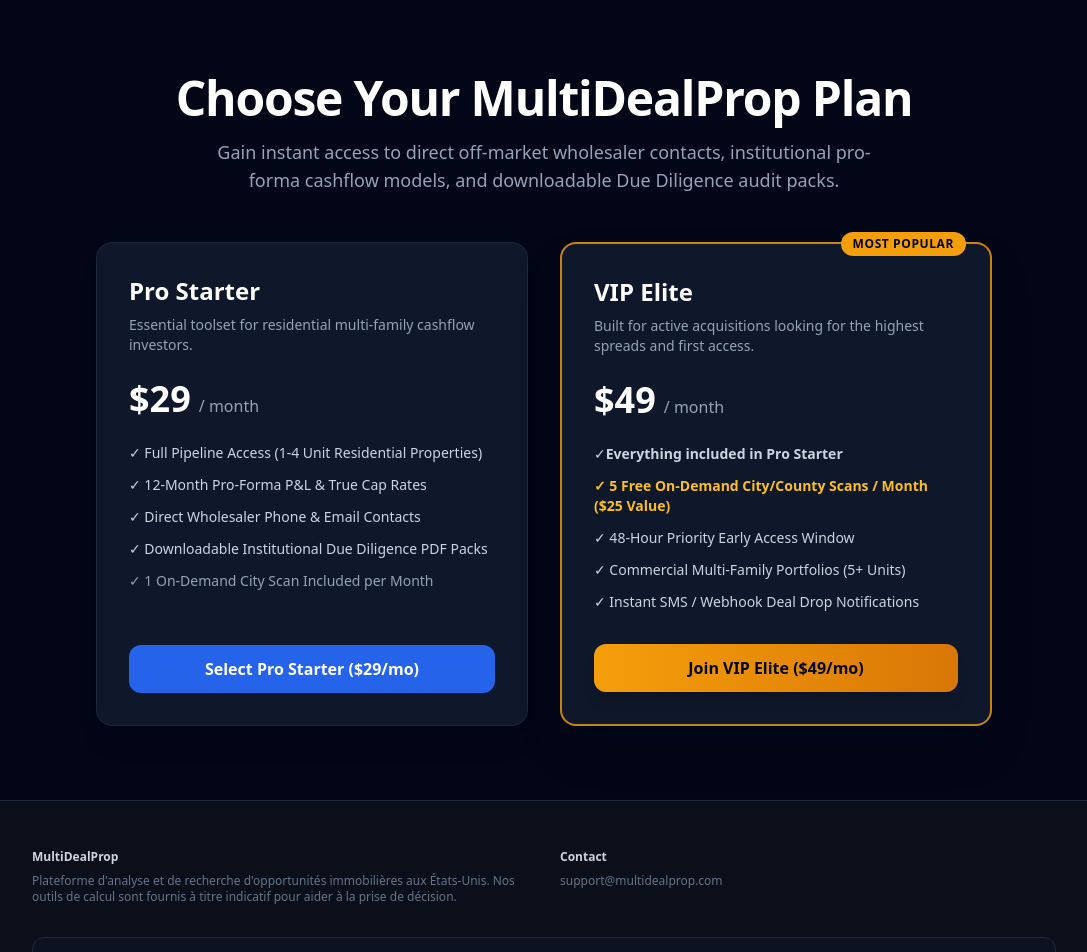
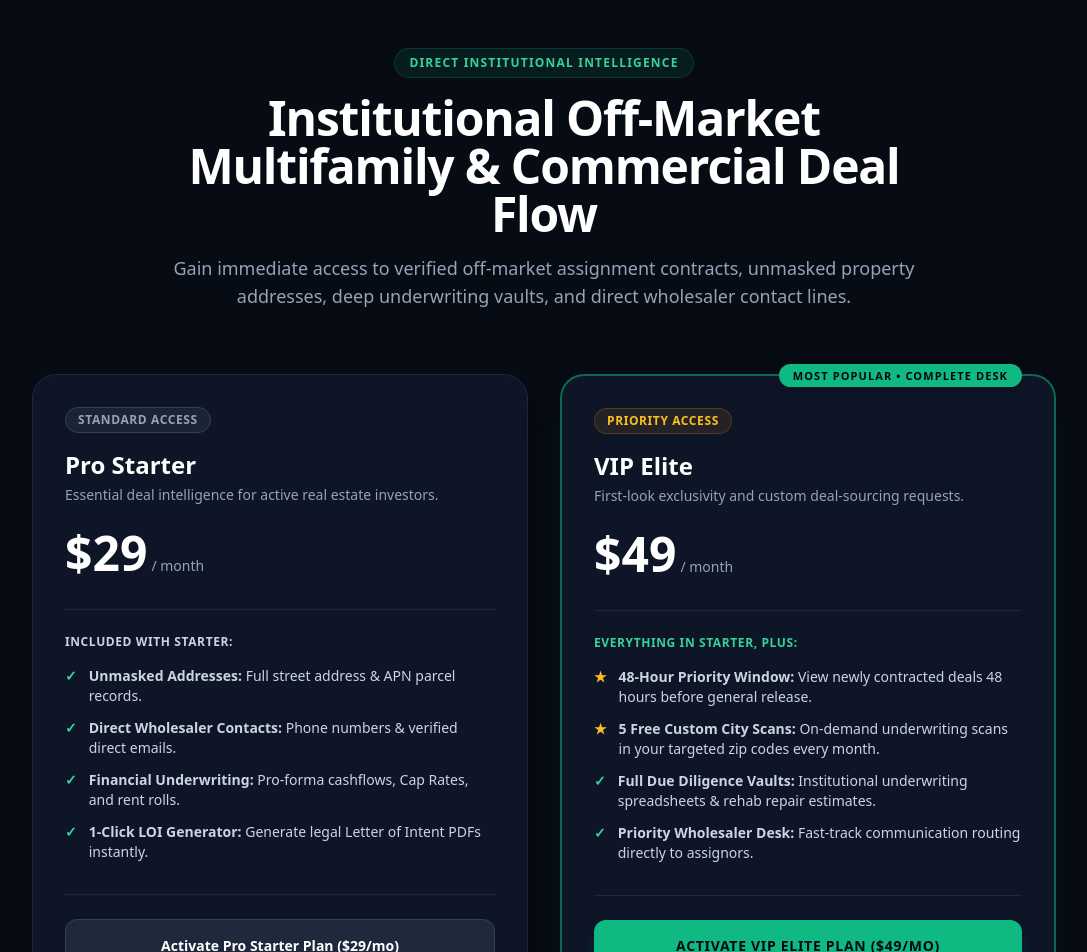
Before and after one commit to MultiDeal/multidealprop, a Next.js app: page /vip in a window 1280 px wide. Shown: the top 952 px of the page, without its empty margins (96-1183 px from the left). Built offline with nearby package versions, Linux system fonts and the light colour scheme.

Commit message:
Refactor VIP page component and checkout logic

```diff
--- a/src/app/vip/page.tsx
+++ b/src/app/vip/page.tsx
@@ -1,167 +1,277 @@
 'use client';
 
-import React, { useState, useEffect, Suspense } from 'react';
+import React, { Suspense, useState } from 'react';
 import { useSearchParams } from 'next/navigation';
 import Link from 'next/link';
 
 function VipContent() {
   const searchParams = useSearchParams();
   const isSuccess = searchParams.get('success') === 'true';
-  const isCanceled = searchParams.get('canceled') === 'true';
+  const [loadingPlan, setLoadingPlan] = useState<string | null>(null);
 
-  const [loadingPlan, setLoadingPlan] = useState<string | null>(null);
-  const [currentTier, setCurrentTier] = useState<string>('starter');
-
-  useEffect(() => {
-    if (isSuccess && typeof window !== 'undefined') {
-      const selectedPlan = localStorage.getItem('pending_tier') || 'starter';
-      localStorage.setItem('multideal_tier', selectedPlan);
-      localStorage.setItem('multideal_vip', 'true');
-
-      // If VIP Elite, initialize 5 free monthly scan credits
-      if (selectedPlan === 'vip') {
-        localStorage.setItem('multideal_scan_credits', '5');
-      } else {
-        localStorage.setItem('multideal_scan_credits', '1');
-      }
-
-      setCurrentTier(selectedPlan);
-    }
-  }, [isSuccess]);
-
-  const handleCheckout = async (planKey: 'starter_29' | 'vip_49') => {
+  const handleCheckout = async (tier: 'starter' | 'vip') => {
     try {
-      setLoadingPlan(planKey);
-      if (typeof window !== 'undefined') {
-        localStorage.setItem('pending_tier', planKey === 'starter_29' ? 'starter' : 'vip');
-      }
-
-      const res = await fetch('/api/checkout/vip', {
+      setLoadingPlan(tier);
+      const res = await fetch('/api/stripe/checkout', {
         method: 'POST',
         headers: { 'Content-Type': 'application/json' },
-        body: JSON.stringify({ plan: planKey }),
+        body: JSON.stringify({ tier }),
       });
 
       const data = await res.json();
       if (data.url) {
         window.location.href = data.url;
       } else {
-        alert(data.error || 'Checkout initialization failed. Please try again.');
+        alert('Unable to initiate checkout. Please try again.');
+        setLoadingPlan(null);
       }
-    } catch (err: any) {
-      alert('An unexpected error occurred: ' + err.message);
-    } finally {
+    } catch (err) {
+      console.error('Checkout error:', err);
+      alert('A network error occurred.');
       setLoadingPlan(null);
     }
   };
 
-  if (isSuccess) {
-    const isElite = currentTier === 'vip';
   return (
-      <div className="max-w-xl w-full bg-slate-900 border border-emerald-500/40 rounded-3xl p-8 text-center shadow-2xl">
-        <div className="w-16 h-16 bg-emerald-500/10 border border-emerald-500/30 text-emerald-400 rounded-full flex items-center justify-center mx-auto mb-6 text-3xl">
+    <div className="min-h-screen bg-[#070b14] text-slate-100 py-12 px-4 sm:px-6 lg:px-8">
+      <div className="max-w-6xl mx-auto">
+
+        {/* Post-Purchase Success Alert Banner */}
+        {isSuccess && (
+          <div className="mb-12 p-6 sm:p-8 bg-[#0d1527] border-2 border-emerald-500/40 rounded-2xl shadow-2xl shadow-emerald-950/40 relative overflow-hidden animate-in fade-in slide-in-from-top-4 duration-500">
+            <div className="flex flex-col md:flex-row items-start md:items-center gap-5">
+              <div className="w-12 h-12 rounded-2xl bg-emerald-500/10 border border-emerald-500/30 text-emerald-400 flex items-center justify-center font-black text-2xl shrink-0">
                 ✓
               </div>
-        <span className="inline-block bg-emerald-500/10 text-emerald-400 border border-emerald-500/20 text-xs font-bold px-4 py-1.5 rounded-full mb-4 uppercase tracking-wider">
-          {isElite ? '🎉 VIP Elite Plan ($49/mo) Active' : '🎉 Pro Starter Plan ($29/mo) Active'}
+              <div className="flex-1">
+                <div className="flex items-center gap-2">
+                  <span className="text-[11px] font-extrabold uppercase tracking-widest text-emerald-400 bg-emerald-500/10 px-3 py-1 rounded-full border border-emerald-500/20">
+                    Payment Confirmed
                   </span>
-        <h2 className="text-3xl font-extrabold text-white mb-3">Welcome Aboard!</h2>
-        <p className="text-slate-300 mb-6 text-sm leading-relaxed">
-          Your <strong>{isElite ? 'VIP Elite' : 'Pro Starter'}</strong> membership is active. All institutional underwriting dossiers, exact street addresses, and direct wholesaler contacts are unlocked.
-          {isElite && ' You also have 5 complimentary custom market scans available each month!'}
+                </div>
+
+                <h2 className="text-xl sm:text-2xl font-black text-white mt-2">
+                  Welcome to MultiDealProp Intelligence Desk!
+                </h2>
+
+                <p className="text-slate-300 text-sm mt-1 leading-relaxed">
+                  Your membership account is now fully active. An official confirmation email with your direct access details has been dispatched from <span className="text-white font-mono bg-slate-800 px-2 py-0.5 rounded text-xs border border-slate-700">deals@multidealprop.com</span>.
                 </p>
-        <div className="space-y-3">
+
+                {/* Yahoo / Outlook / Spam Delivery Guidance */}
+                <div className="mt-4 p-4 bg-amber-500/10 border border-amber-500/30 rounded-xl">
+                  <p className="text-xs text-amber-300 font-bold uppercase tracking-wider mb-1 flex items-center gap-2">
+                    <span>⚠️</span> Important Notice for Yahoo, Hotmail & Outlook Users:
+                  </p>
+                  <p className="text-xs text-slate-300 leading-relaxed">
+                    If our confirmation email landed in your <strong>Spam or Junk folder</strong>, links and buttons will remain disabled by your email provider. Please open the email and click <strong>"Not Spam"</strong> (or move it to your Primary Inbox) to unlock the live feed button and guarantee receipt of instant deal alerts.
+                  </p>
+                </div>
+
+                <div className="mt-5 flex flex-wrap gap-3">
                   <Link
                     href="/deals"
-            className="inline-block w-full bg-gradient-to-r from-emerald-500 to-teal-500 hover:from-emerald-400 hover:to-teal-400 text-slate-950 font-extrabold py-3.5 px-6 rounded-xl transition shadow-lg text-sm"
+                    className="inline-block bg-emerald-500 hover:bg-emerald-400 text-slate-950 font-black text-xs uppercase tracking-wider px-6 py-3.5 rounded-xl transition duration-200 shadow-lg shadow-emerald-500/20"
                   >
-            🚀 View Unlocked Live Deals Feed
+                    Access Live Deals Feed &rarr;
                   </Link>
-          {isElite && (
-            <Link
-              href="/request-city"
-              className="inline-block w-full bg-[#131d36] hover:bg-[#1a2747] text-sky-400 border border-slate-700 font-bold py-3 px-6 rounded-xl transition text-xs"
-            >
-              📍 Launch a Target Market Scan (5 Credits Available)
-            </Link>
-          )}
                 </div>
               </div>
-    );
-  }
-
-  return (
-    <div className="max-w-4xl mx-auto text-center">
-      {isCanceled && (
-        <div className="mb-6 bg-rose-500/10 border border-rose-500/30 text-rose-300 px-4 py-3 rounded-xl text-sm">
-          Payment process was canceled. You can select your plan below.
+            </div>
           </div>
         )}
 
-      <h1 className="text-4xl font-extrabold tracking-tight sm:text-5xl mb-4">
-        Choose Your MultiDealProp Plan
+        {/* Header Section */}
+        <div className="text-center max-w-3xl mx-auto mb-16">
+          <span className="text-xs font-bold text-emerald-400 uppercase tracking-widest bg-emerald-500/10 border border-emerald-500/20 px-3.5 py-1.5 rounded-full inline-block mb-4">
+            Direct Institutional Intelligence
+          </span>
+          <h1 className="text-3xl sm:text-5xl font-black text-white tracking-tight leading-tight">
+            Institutional Off-Market Multifamily & Commercial Deal Flow
           </h1>
-      <p className="text-base sm:text-lg text-slate-400 mb-12 max-w-2xl mx-auto">
-        Gain instant access to direct off-market wholesaler contacts, institutional pro-forma cashflow models, and downloadable Due Diligence audit packs.
+          <p className="mt-4 text-slate-400 text-base sm:text-lg leading-relaxed">
+            Gain immediate access to verified off-market assignment contracts, unmasked property addresses, deep underwriting vaults, and direct wholesaler contact lines.
           </p>
+        </div>
 
-      <div className="grid md:grid-cols-2 gap-8 text-left">
-        {/* Pro Starter - $29 */}
-        <div className="bg-slate-900 border border-slate-800 rounded-2xl p-8 flex flex-col justify-between shadow-xl">
+        {/* Pricing Matrix */}
+        <div className="grid grid-cols-1 lg:grid-cols-2 gap-8 max-w-5xl mx-auto items-stretch">
+
+          {/* Plan 1: Pro Starter */}
+          <div className="bg-[#0d1527] border border-slate-800 rounded-3xl p-8 flex flex-col justify-between hover:border-slate-700 transition duration-200 shadow-xl">
             <div>
-            <h3 className="text-2xl font-bold text-white mb-2">Pro Starter</h3>
-            <p className="text-slate-400 text-sm mb-6">Essential toolset for residential multi-family cashflow investors.</p>
-            <div className="flex items-baseline mb-6">
-              <span className="text-4xl font-extrabold">$29</span>
-              <span className="text-slate-400 ml-2">/ month</span>
+              <div className="flex justify-between items-center mb-4">
+                <span className="text-xs font-bold text-slate-400 uppercase tracking-wider bg-slate-800/80 px-3 py-1 rounded-full border border-slate-700">
+                  Standard Access
+                </span>
               </div>
-            <ul className="space-y-3 text-slate-300 text-sm mb-8">
-              <li className="flex items-center">✓ Full Pipeline Access (1-4 Unit Residential Properties)</li>
-              <li className="flex items-center">✓ 12-Month Pro-Forma P&L & True Cap Rates</li>
-              <li className="flex items-center">✓ Direct Wholesaler Phone & Email Contacts</li>
-              <li className="flex items-center">✓ Downloadable Institutional Due Diligence PDF Packs</li>
-              <li className="flex items-center text-slate-400">✓ 1 On-Demand City Scan Included per Month</li>
+              <h3 className="text-2xl font-black text-white">Pro Starter</h3>
+              <p className="text-slate-400 text-sm mt-1">Essential deal intelligence for active real estate investors.</p>
+
+              <div className="mt-6 flex items-baseline gap-1">
+                <span className="text-4xl sm:text-5xl font-black text-white">$29</span>
+                <span className="text-slate-400 text-sm font-medium">/ month</span>
+              </div>
+
+              <div className="mt-8 border-t border-slate-800 pt-6">
+                <p className="text-xs font-bold text-slate-300 uppercase tracking-wider mb-4">Included with Starter:</p>
+                <ul className="space-y-3 text-sm text-slate-300">
+                  <li className="flex items-start gap-3">
+                    <span className="text-emerald-400 font-bold shrink-0">✓</span>
+                    <span><strong>Unmasked Addresses:</strong> Full street address & APN parcel records.</span>
+                  </li>
+                  <li className="flex items-start gap-3">
+                    <span className="text-emerald-400 font-bold shrink-0">✓</span>
+                    <span><strong>Direct Wholesaler Contacts:</strong> Phone numbers & verified direct emails.</span>
+                  </li>
+                  <li className="flex items-start gap-3">
+                    <span className="text-emerald-400 font-bold shrink-0">✓</span>
+                    <span><strong>Financial Underwriting:</strong> Pro-forma cashflows, Cap Rates, and rent rolls.</span>
+                  </li>
+                  <li className="flex items-start gap-3">
+                    <span className="text-emerald-400 font-bold shrink-0">✓</span>
+                    <span><strong>1-Click LOI Generator:</strong> Generate legal Letter of Intent PDFs instantly.</span>
+                  </li>
                 </ul>
               </div>
+            </div>
+
+            <div className="mt-8 pt-6 border-t border-slate-800">
               <button
-            onClick={() => handleCheckout('starter_29')}
-            disabled={loadingPlan !== null}
-            className="w-full bg-blue-600 hover:bg-blue-500 disabled:opacity-50 text-white font-semibold py-3 px-6 rounded-xl transition cursor-pointer"
+                onClick={() => handleCheckout('starter')}
+                disabled={loadingPlan === 'starter'}
+                className="w-full bg-slate-800 hover:bg-slate-700 text-white font-bold text-sm py-4 rounded-xl transition duration-200 border border-slate-700 disabled:opacity-50"
               >
-            {loadingPlan === 'starter_29' ? 'Redirecting to Checkout...' : 'Select Pro Starter ($29/mo)'}
+                {loadingPlan === 'starter' ? 'Connecting to Stripe...' : 'Activate Pro Starter Plan ($29/mo)'}
               </button>
             </div>
+          </div>
 
-        {/* VIP Elite - $49 */}
-        <div className="bg-slate-900 border-2 border-amber-500/80 rounded-2xl p-8 flex flex-col justify-between shadow-2xl relative">
-          <span className="absolute -top-3 right-6 bg-amber-500 text-slate-950 text-xs font-bold uppercase tracking-wider py-1 px-3 rounded-full">
-            Most Popular
+          {/* Plan 2: VIP Elite */}
+          <div className="bg-[#0d1527] border-2 border-emerald-500/50 rounded-3xl p-8 flex flex-col justify-between relative hover:border-emerald-400 transition duration-200 shadow-2xl shadow-emerald-950/30">
+            <div className="absolute -top-3.5 right-8">
+              <span className="bg-emerald-500 text-slate-950 text-[11px] font-black uppercase tracking-widest px-3.5 py-1 rounded-full shadow-lg">
+                Most Popular • Complete Desk
               </span>
+            </div>
+
             <div>
-            <h3 className="text-2xl font-bold text-white mb-2">VIP Elite</h3>
-            <p className="text-slate-400 text-sm mb-6">Built for active acquisitions looking for the highest spreads and first access.</p>
-            <div className="flex items-baseline mb-6">
-              <span className="text-4xl font-extrabold">$49</span>
-              <span className="text-slate-400 ml-2">/ month</span>
+              <div className="flex justify-between items-center mb-4">
+                <span className="text-xs font-bold text-amber-400 uppercase tracking-wider bg-amber-500/10 px-3 py-1 rounded-full border border-amber-500/20">
+                  Priority Access
+                </span>
               </div>
-            <ul className="space-y-3 text-slate-300 text-sm mb-8">
-              <li className="flex items-center">✓ <strong>Everything included in Pro Starter</strong></li>
-              <li className="flex items-center text-amber-400 font-bold">
-                ✓ 5 Free On-Demand City/County Scans / Month ($25 Value)
+              <h3 className="text-2xl font-black text-white">VIP Elite</h3>
+              <p className="text-slate-400 text-sm mt-1">First-look exclusivity and custom deal-sourcing requests.</p>
+
+              <div className="mt-6 flex items-baseline gap-1">
+                <span className="text-4xl sm:text-5xl font-black text-white">$49</span>
+                <span className="text-slate-400 text-sm font-medium">/ month</span>
+              </div>
+
+              <div className="mt-8 border-t border-slate-800 pt-6">
+                <p className="text-xs font-bold text-emerald-400 uppercase tracking-wider mb-4">Everything in Starter, plus:</p>
+                <ul className="space-y-3 text-sm text-slate-300">
+                  <li className="flex items-start gap-3">
+                    <span className="text-amber-400 font-bold shrink-0">★</span>
+                    <span><strong>48-Hour Priority Window:</strong> View newly contracted deals 48 hours before general release.</span>
                   </li>
-              <li className="flex items-center">✓ 48-Hour Priority Early Access Window</li>
-              <li className="flex items-center">✓ Commercial Multi-Family Portfolios (5+ Units)</li>
-              <li className="flex items-center">✓ Instant SMS / Webhook Deal Drop Notifications</li>
+                  <li className="flex items-start gap-3">
+                    <span className="text-amber-400 font-bold shrink-0">★</span>
+                    <span><strong>5 Free Custom City Scans:</strong> On-demand underwriting scans in your targeted zip codes every month.</span>
+                  </li>
+                  <li className="flex items-start gap-3">
+                    <span className="text-emerald-400 font-bold shrink-0">✓</span>
+                    <span><strong>Full Due Diligence Vaults:</strong> Institutional underwriting spreadsheets & rehab repair estimates.</span>
+                  </li>
+                  <li className="flex items-start gap-3">
+                    <span className="text-emerald-400 font-bold shrink-0">✓</span>
+                    <span><strong>Priority Wholesaler Desk:</strong> Fast-track communication routing directly to assignors.</span>
+                  </li>
                 </ul>
               </div>
+            </div>
+
+            <div className="mt-8 pt-6 border-t border-slate-800">
               <button
-            onClick={() => handleCheckout('vip_49')}
-            disabled={loadingPlan !== null}
-            className="w-full bg-gradient-to-r from-amber-500 to-amber-600 hover:from-amber-400 text-slate-950 font-bold py-3 px-6 rounded-xl transition shadow-lg cursor-pointer"
+                onClick={() => handleCheckout('vip')}
+                disabled={loadingPlan === 'vip'}
+                className="w-full bg-emerald-500 hover:bg-emerald-400 text-slate-950 font-black text-sm uppercase tracking-wider py-4 rounded-xl transition duration-200 shadow-lg shadow-emerald-500/20 disabled:opacity-50"
               >
-            {loadingPlan === 'vip_49' ? 'Redirecting to Checkout...' : 'Join VIP Elite ($49/mo)'}
+                {loadingPlan === 'vip' ? 'Connecting to Stripe...' : 'Activate VIP Elite Plan ($49/mo)'}
               </button>
             </div>
+          </div>
+
+        </div>
+
+        {/* Feature Highlights Grid */}
+        <div className="mt-20 border-t border-slate-800 pt-16">
+          <div className="text-center max-w-2xl mx-auto mb-12">
+            <h2 className="text-2xl font-black text-white">Why Real Estate Investors Rely on MultiDealProp</h2>
+            <p className="text-slate-400 text-sm mt-2">Zero broker markups. Direct contact with primary wholesale contract holders.</p>
+          </div>
+
+          <div className="grid grid-cols-1 md:grid-cols-3 gap-6">
+            <div className="bg-[#0d1527] border border-slate-800/80 p-6 rounded-2xl">
+              <div className="text-2xl mb-3">⚡</div>
+              <h4 className="text-white font-bold text-base mb-1">Direct Assignment Contracts</h4>
+              <p className="text-slate-400 text-xs leading-relaxed">
+                Connect directly with principal wholesalers and assignors. No secondary daisy chains or inflated middleman assignment fees.
+              </p>
+            </div>
+
+            <div className="bg-[#0d1527] border border-slate-800/80 p-6 rounded-2xl">
+              <div className="text-2xl mb-3">📊</div>
+              <h4 className="text-white font-bold text-base mb-1">Standardized Underwriting</h4>
+              <p className="text-slate-400 text-xs leading-relaxed">
+                Every deal includes audited pro-forma statements, current actuals, capitalization rate calculations, and projected value-add upside.
+              </p>
+            </div>
+
+            <div className="bg-[#0d1527] border border-slate-800/80 p-6 rounded-2xl">
+              <div className="text-2xl mb-3">📄</div>
+              <h4 className="text-white font-bold text-base mb-1">Instant Legal LOI Submissions</h4>
+              <p className="text-slate-400 text-xs leading-relaxed">
+                Generate tailored, professional Letter of Intent documents in seconds with pre-populated purchase price and contingency terms.
+              </p>
+            </div>
+          </div>
+        </div>
+
+        {/* FAQ Section */}
+        <div className="mt-20 max-w-3xl mx-auto border-t border-slate-800 pt-16">
+          <h3 className="text-xl font-bold text-white text-center mb-8">Frequently Asked Questions</h3>
+
+          <div className="space-y-4">
+            <div className="bg-[#0d1527] border border-slate-800 p-5 rounded-xl">
+              <h4 className="text-sm font-bold text-white mb-1">Can I cancel my membership at any time?</h4>
+              <p className="text-xs text-slate-400 leading-relaxed">
+                Yes. There are no contracts or long-term commitments. You can cancel your subscription with 1 click directly inside your billing settings at any time.
+              </p>
+            </div>
+
+            <div className="bg-[#0d1527] border border-slate-800 p-5 rounded-xl">
+              <h4 className="text-sm font-bold text-white mb-1">How often are new off-market properties added?</h4>
+              <p className="text-xs text-slate-400 leading-relaxed">
+                Our desk continuously sources and audits new multifamily and commercial contract opportunities daily across primary and secondary US markets.
+              </p>
+            </div>
+
+            <div className="bg-[#0d1527] border border-slate-800 p-5 rounded-xl">
+              <h4 className="text-sm font-bold text-white mb-1">How do the VIP On-Demand Custom City Scans work?</h4>
+              <p className="text-xs text-slate-400 leading-relaxed">
+                VIP Elite subscribers can request up to 5 custom acquisition scans per month by specifying target zip codes, minimum unit count, or cap rate parameters.
+              </p>
+            </div>
+          </div>
+        </div>
+
+        {/* Footer info */}
+        <div className="mt-16 text-center text-xs text-slate-600 border-t border-slate-800/60 pt-8">
+          MultiDealProp Inc. • Institutional Real Estate Intelligence & Deal Flow Desk
+        </div>
+
       </div>
     </div>
   );
@@ -169,10 +279,8 @@ function VipContent() {
 
 export default function VipPage() {
   return (
-    <div className="min-h-screen bg-slate-950 text-white flex items-center justify-center p-4">
-      <Suspense fallback={<div className="text-slate-400">Loading plans...</div>}>
+    <Suspense fallback={<div className="min-h-screen bg-[#070b14] text-white flex items-center justify-center">Loading MultiDealProp Desk...</div>}>
       <VipContent />
     </Suspense>
-    </div>
   );
 }
```
Lines whose indentation alone changed are shown as unchanged.
